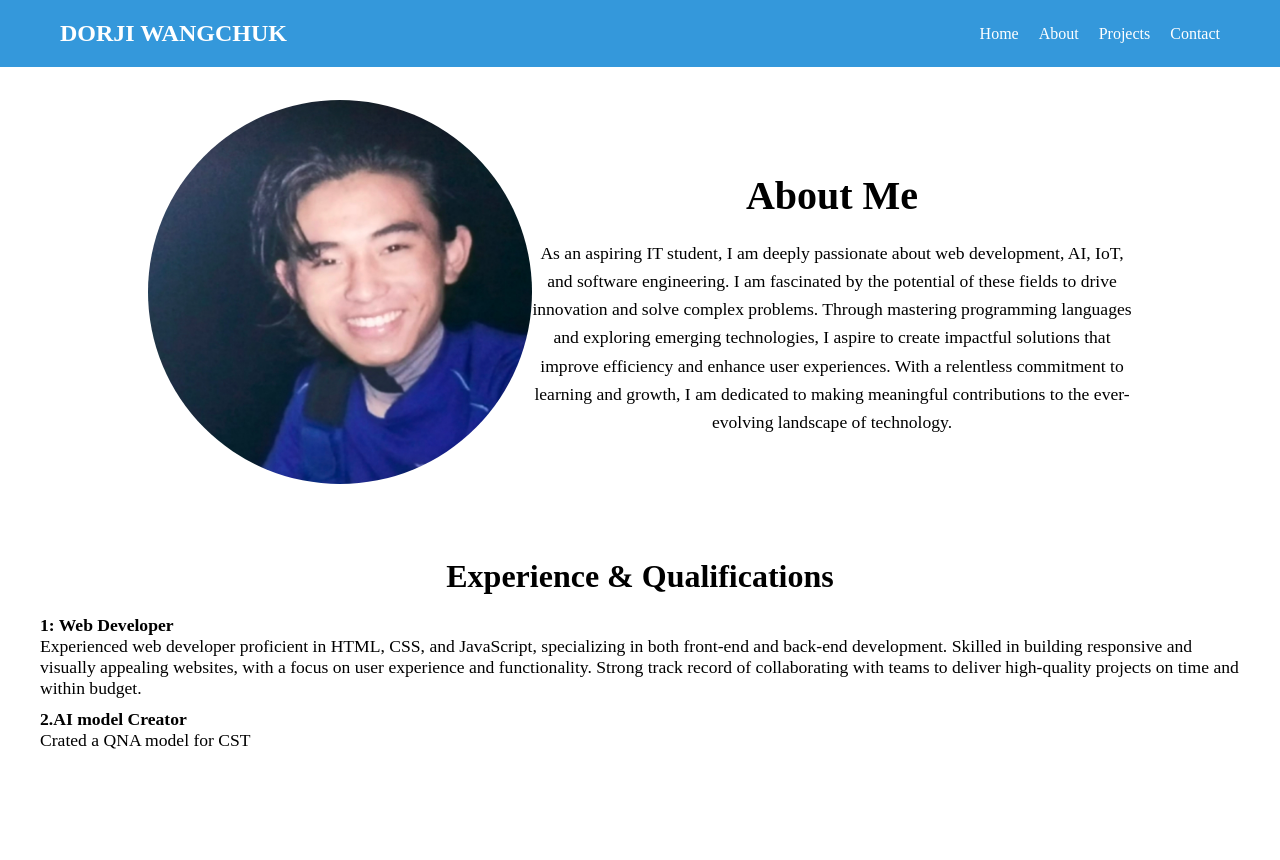
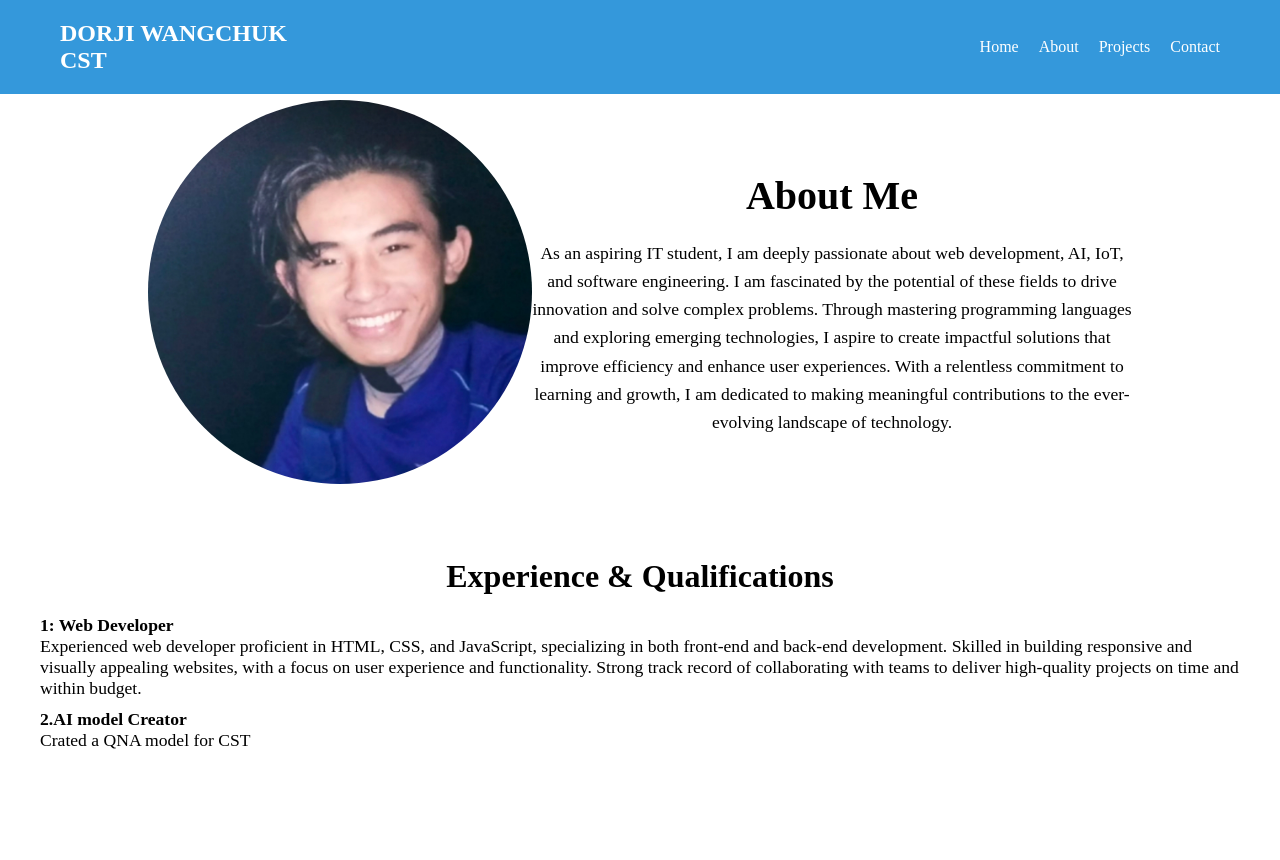
Before and after one commit to dorjigee198/django, a Django app: page /about in a window 1280 px wide. Shown: the top 860 px of the page. Run offline with Django 5.2, Linux system fonts and the light colour scheme; data comes from the database, SQL or seed files in the repository.

Commit message:
Update base.html

```diff
--- a/myworld/myportfolio/templates/base.html
+++ b/myworld/myportfolio/templates/base.html
@@ -16,6 +16,8 @@
             <div class="header">
                 <div class="brand">
                     <h1>DORJI WANGCHUK</h1>
+                    <h1>CST</h1>
+
                 </div>
 
                 <!-- Show hamburger menu only on smaller screens -->
```
